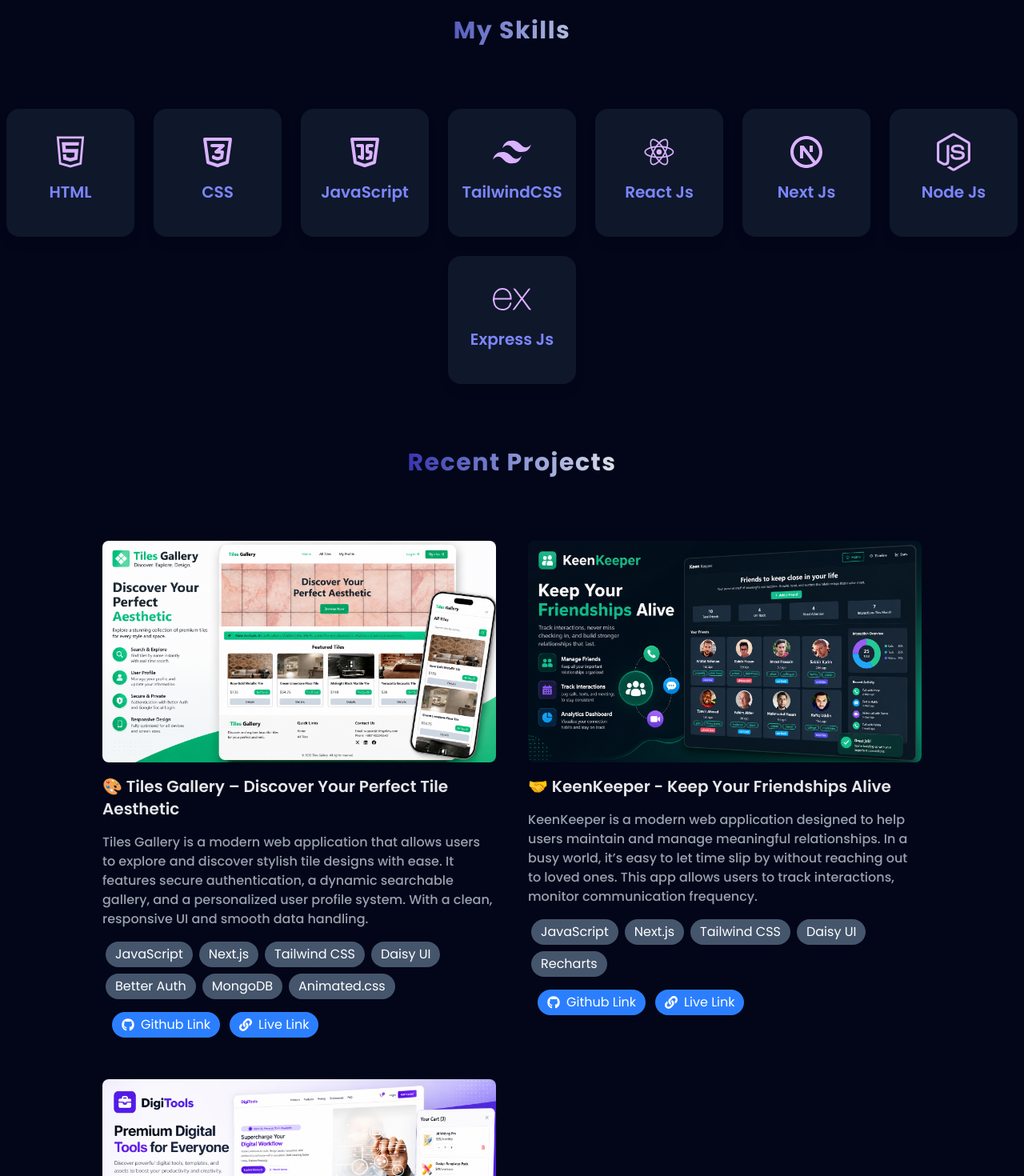
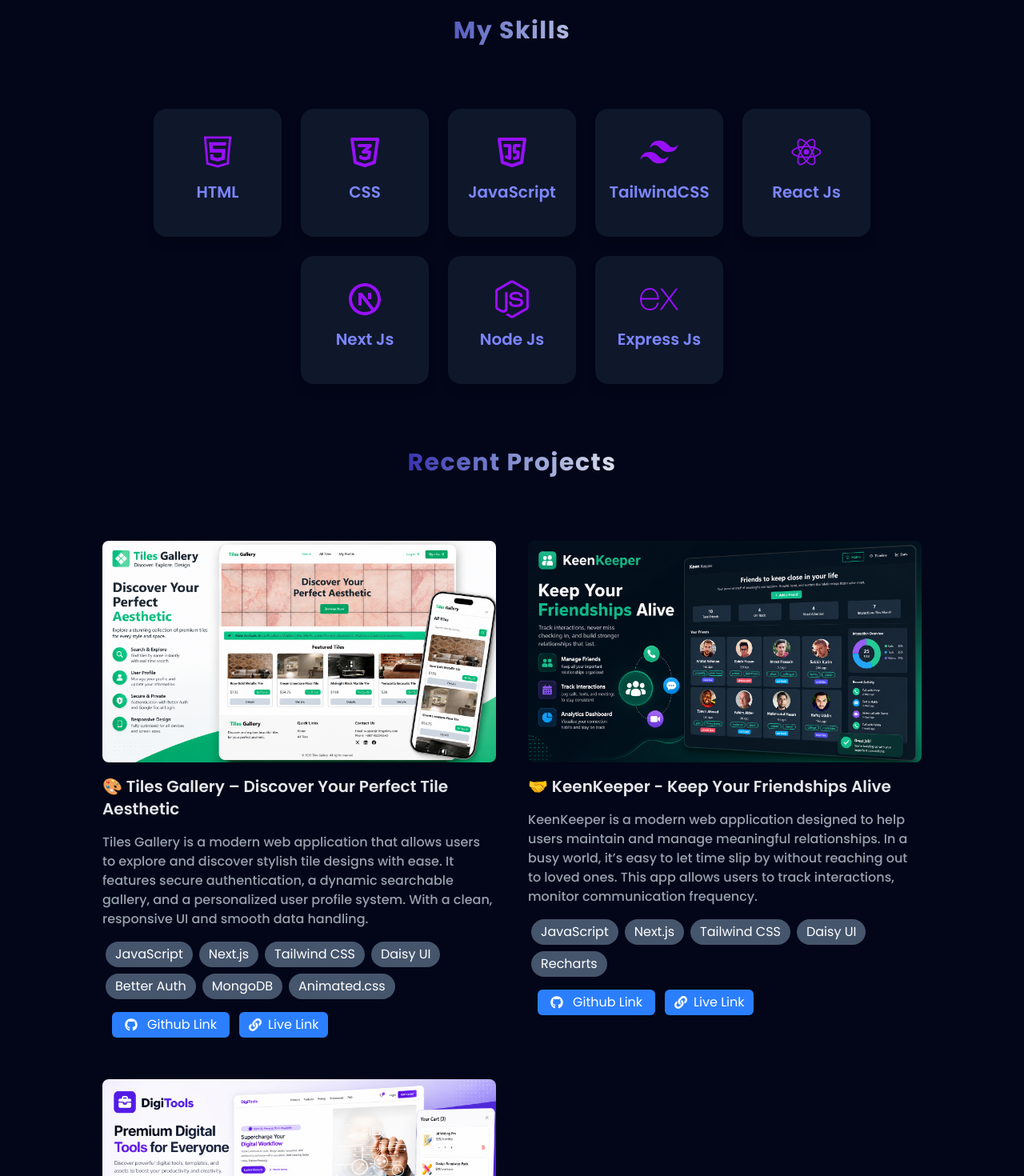
Before and after one commit to mdihbinah/my-portfolio, a Next.js app: page / in a window 1280 px wide. Shown: the part 1640-3110 px from the top of the page at 80% size. Built offline with nearby package versions, Linux system fonts and the light colour scheme.

Commit message:
some change.

```diff
--- a/src/component/projects/ProjectCard.jsx
+++ b/src/component/projects/ProjectCard.jsx
@@ -27,8 +27,8 @@
                 }
             </div>
             <div className="flex gap-3 m-3">
-                <a target="_blank" href={githubLink} className="rounded-full bg-blue-500 px-3 py-1 flex justify-center items-center gap-2 hover:scale-105 duration-300"><FaGithub />Github Link</a>
-                <a target="_blank" href={liveLink} className="rounded-full bg-blue-500 px-3 py-1 flex justify-center items-center gap-2 hover:scale-105 duration-300"><FaLink />Live Link</a>
+                <a target="_blank" href={githubLink} className="rounded-md bg-blue-500 px-4 py-1 flex justify-center items-center gap-3 hover:scale-105 duration-300"><FaGithub />Github Link</a>
+                <a target="_blank" href={liveLink} className="rounded-md bg-blue-500 px-3 py-1 flex justify-center items-center gap-2 hover:scale-105 duration-300"><FaLink />Live Link</a>
             </div>
 
         </div>
--- a/src/component/skills/SkillSection.jsx
+++ b/src/component/skills/SkillSection.jsx
@@ -48,7 +48,7 @@
         <div>
             <section id="skills">
                 <Header title={'My Skills'} tag={'h2'}></Header>
-                <div className="flex flex-wrap justify-center gap-6">
+                <div className="w[90%] sm:w-[80%] mx-auto flex flex-wrap justify-center gap-6">
                     {
                         skills.map((skill, index) => {
                             return <div
@@ -62,7 +62,7 @@
                                         data-aos='flip-right'
                                         // data-aos-delay={(12 -index) * 200}
                                         data-aos-delay={(index) * 200}
-                                        className="text-5xl text-purple-300">
+                                        className="text-5xl text-purple-600">
                                         {skill.icon}
                                     </div>
                                     <p className="text-xl font-semibold my-3 text-indigo-400">{skill.name}</p>
```
